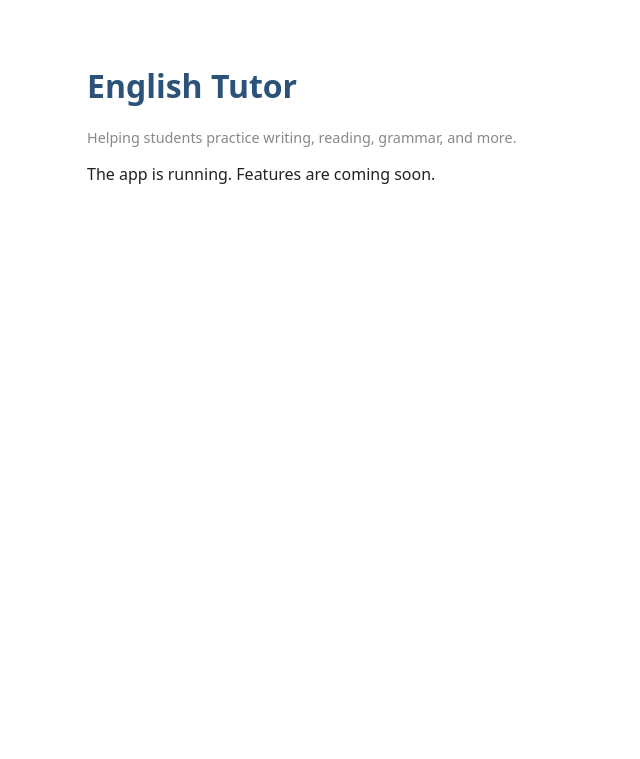
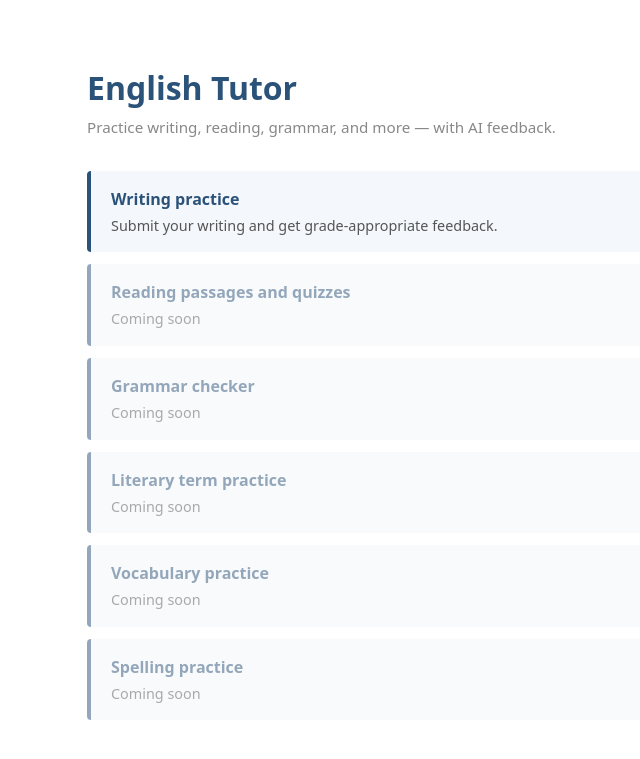
Before and after one commit to yashy25/English-Tutor, a FastAPI app: page / in a window 1280 px wide. Shown: the top 759 px of the page, without its empty margins (193-833 px from the left). Run offline with FastAPI, Linux system fonts and the light colour scheme.

Commit message:
Add writing practice feature with grade-aware Gemini feedback
Adds the first real feature: students submit a writing prompt + their
response and pick their grade level, then get AI-generated feedback
calibrated to their grade (strengths, areas to improve, next step).

- ai_client.py wraps the google-genai SDK with a grade-aware prompt
- /writing route renders a form (GET) and returns feedback (POST)
- Homepage lists planned features with writing marked active

Uses Gemini (free tier) instead of Claude to keep the project free
to run during development.

Co-Authored-By: Claude Sonnet 4.6 <noreply@anthropic.com>

```diff
--- /dev/null
+++ b/ai_client.py
@@ -0,0 +1,96 @@
+"""Wrapper around the Google Gemini API for the English Tutor app."""
+from google import genai
+from google.genai import types
+from dotenv import load_dotenv
+
+load_dotenv()
+
+client = genai.Client()  # reads GEMINI_API_KEY from env
+
+MODEL = "gemini-2.5-flash"
+
+WRITING_FEEDBACK_SYSTEM_PROMPT = """You are a friendly, encouraging English writing teacher who gives feedback on student writing.
+
+Your feedback should be:
+1. Encouraging - start with what the student did well
+2. Specific - point to concrete examples from their writing
+3. Actionable - give clear, concrete suggestions for improvement
+4. Grade-appropriate - adjust your vocabulary, expectations, and tone to the student's grade level
+
+When evaluating writing, consider these traits:
+- Content and ideas: Does the writing address the prompt? Are ideas developed with detail?
+- Organization: Is there a clear beginning, middle, and end? Do ideas flow logically?
+- Voice and word choice: Does the writing show the student's personality? Are word choices effective?
+- Sentence fluency: Do sentences vary in length and structure?
+- Conventions: Grammar, spelling, punctuation, and capitalization
+
+Grade-level guidance:
+
+Grades 1 to 3 (Early Elementary):
+- Use very simple language a young child can read
+- Focus on complete sentences, capital letters at the start, periods at the end, and clear ideas
+- Be very warm and encouraging
+- Suggest only ONE or TWO specific things to work on - don't overwhelm them
+- Celebrate small wins like correct capitalization or a vivid word
+
+Grades 4 to 5 (Upper Elementary):
+- Use accessible language
+- Focus on paragraph structure, supporting details, and vivid word choice
+- Suggest 2 to 3 things to improve
+- Introduce ideas like "main idea" and "supporting details"
+
+Grades 6 to 8 (Middle School):
+- Address organization, voice, sentence variety, and basic essay structure
+- Use more sophisticated vocabulary
+- Suggest 3 to 4 things to work on
+- Talk about transitions, tone, and audience
+
+Grades 9 to 12 (High School):
+- Address thesis development, argumentation, sophisticated word choice, and complex sentence structures
+- Use academic vocabulary
+- Be thoughtful and detailed
+- Discuss rhetorical choices, evidence, and analysis
+
+Format your response as plain text in this structure (do not use markdown, asterisks, or special characters):
+
+Strengths
+(2 to 3 specific things the student did well, with quoted examples from their writing)
+
+Areas to improve
+(Suggestions appropriate for their grade level, with specific examples)
+
+Next step
+(ONE concrete action the student can take to improve their next piece of writing)
+
+Use blank lines between sections. Keep the tone warm and supportive throughout."""
+
+
+def get_writing_feedback(grade: int, prompt: str, essay: str) -> str:
+    """Get AI feedback on a student's writing.
+
+    Args:
+        grade: Student's grade level (1-12)
+        prompt: The writing prompt the student was responding to
+        essay: The student's written response
+
+    Returns:
+        Feedback text from Gemini, suitable for display in plain text or
+        an HTML page that preserves whitespace.
+    """
+    user_message = (
+        f"Student grade level: {grade}\n\n"
+        f"Writing prompt the student responded to:\n{prompt}\n\n"
+        f"Student's writing:\n{essay}\n\n"
+        f"Please give grade-{grade}-appropriate feedback using the format described."
+    )
+
+    response = client.models.generate_content(
+        model=MODEL,
+        contents=user_message,
+        config=types.GenerateContentConfig(
+            system_instruction=WRITING_FEEDBACK_SYSTEM_PROMPT,
+            max_output_tokens=4096,
+        ),
+    )
+
+    return response.text
--- a/main.py
+++ b/main.py
@@ -1,6 +1,8 @@
-from fastapi import FastAPI, Request
+from fastapi import FastAPI, Request, Form
 from fastapi.responses import HTMLResponse
 from fastapi.templating import Jinja2Templates
+
+from ai_client import get_writing_feedback
 
 app = FastAPI(title="English Tutor")
 templates = Jinja2Templates(directory="templates")
@@ -9,3 +11,29 @@ templates = Jinja2Templates(directory="templates")
 @app.get("/", response_class=HTMLResponse)
 def home(request: Request):
     return templates.TemplateResponse("index.html", {"request": request})
+
+
+@app.get("/writing", response_class=HTMLResponse)
+def writing_form(request: Request):
+    return templates.TemplateResponse(
+        "writing.html",
+        {"request": request, "feedback": None, "submitted": {}},
+    )
+
+
+@app.post("/writing", response_class=HTMLResponse)
+def writing_submit(
+    request: Request,
+    grade: int = Form(...),
+    prompt: str = Form(...),
+    essay: str = Form(...),
+):
+    feedback = get_writing_feedback(grade=grade, prompt=prompt, essay=essay)
+    return templates.TemplateResponse(
+        "writing.html",
+        {
+            "request": request,
+            "feedback": feedback,
+            "submitted": {"grade": grade, "prompt": prompt, "essay": essay},
+        },
+    )
--- a/requirements.txt
+++ b/requirements.txt
@@ -1,5 +1,6 @@
 fastapi==0.115.0
 uvicorn[standard]==0.30.6
-anthropic==0.39.0
+google-genai>=1.0.0
 jinja2==3.1.4
 python-dotenv==1.0.1
+python-multipart==0.0.12
--- a/templates/index.html
+++ b/templates/index.html
@@ -10,14 +10,70 @@
             margin: 4rem auto;
             padding: 0 1rem;
             color: #222;
+            line-height: 1.5;
         }
-        h1 { color: #2b5278; }
-        .tag { color: #888; font-size: 0.9rem; }
+        h1 { color: #2b5278; margin-bottom: 0.25rem; }
+        .tag { color: #888; font-size: 0.95rem; margin-top: 0; }
+        .features { list-style: none; padding: 0; margin-top: 2rem; }
+        .features li {
+            margin-bottom: 0.75rem;
+        }
+        .features a {
+            display: block;
+            padding: 1rem 1.25rem;
+            background: #f4f7fb;
+            border-left: 4px solid #2b5278;
+            border-radius: 4px;
+            color: #2b5278;
+            text-decoration: none;
+            font-weight: 600;
+        }
+        .features a:hover { background: #e7eef7; }
+        .features .desc { display: block; color: #555; font-weight: 400; font-size: 0.9rem; margin-top: 0.25rem; }
+        .features .coming { opacity: 0.5; pointer-events: none; cursor: default; }
     </style>
 </head>
 <body>
     <h1>English Tutor</h1>
-    <p class="tag">Helping students practice writing, reading, grammar, and more.</p>
-    <p>The app is running. Features are coming soon.</p>
+    <p class="tag">Practice writing, reading, grammar, and more &mdash; with AI feedback.</p>
+
+    <ul class="features">
+        <li>
+            <a href="/writing">
+                Writing practice
+                <span class="desc">Submit your writing and get grade-appropriate feedback.</span>
+            </a>
+        </li>
+        <li>
+            <a class="coming">
+                Reading passages and quizzes
+                <span class="desc">Coming soon</span>
+            </a>
+        </li>
+        <li>
+            <a class="coming">
+                Grammar checker
+                <span class="desc">Coming soon</span>
+            </a>
+        </li>
+        <li>
+            <a class="coming">
+                Literary term practice
+                <span class="desc">Coming soon</span>
+            </a>
+        </li>
+        <li>
+            <a class="coming">
+                Vocabulary practice
+                <span class="desc">Coming soon</span>
+            </a>
+        </li>
+        <li>
+            <a class="coming">
+                Spelling practice
+                <span class="desc">Coming soon</span>
+            </a>
+        </li>
+    </ul>
 </body>
 </html>
```
Also changed, not shown: templates/writing.html (added, +91 -0 lines), README.md, 1 other file.
